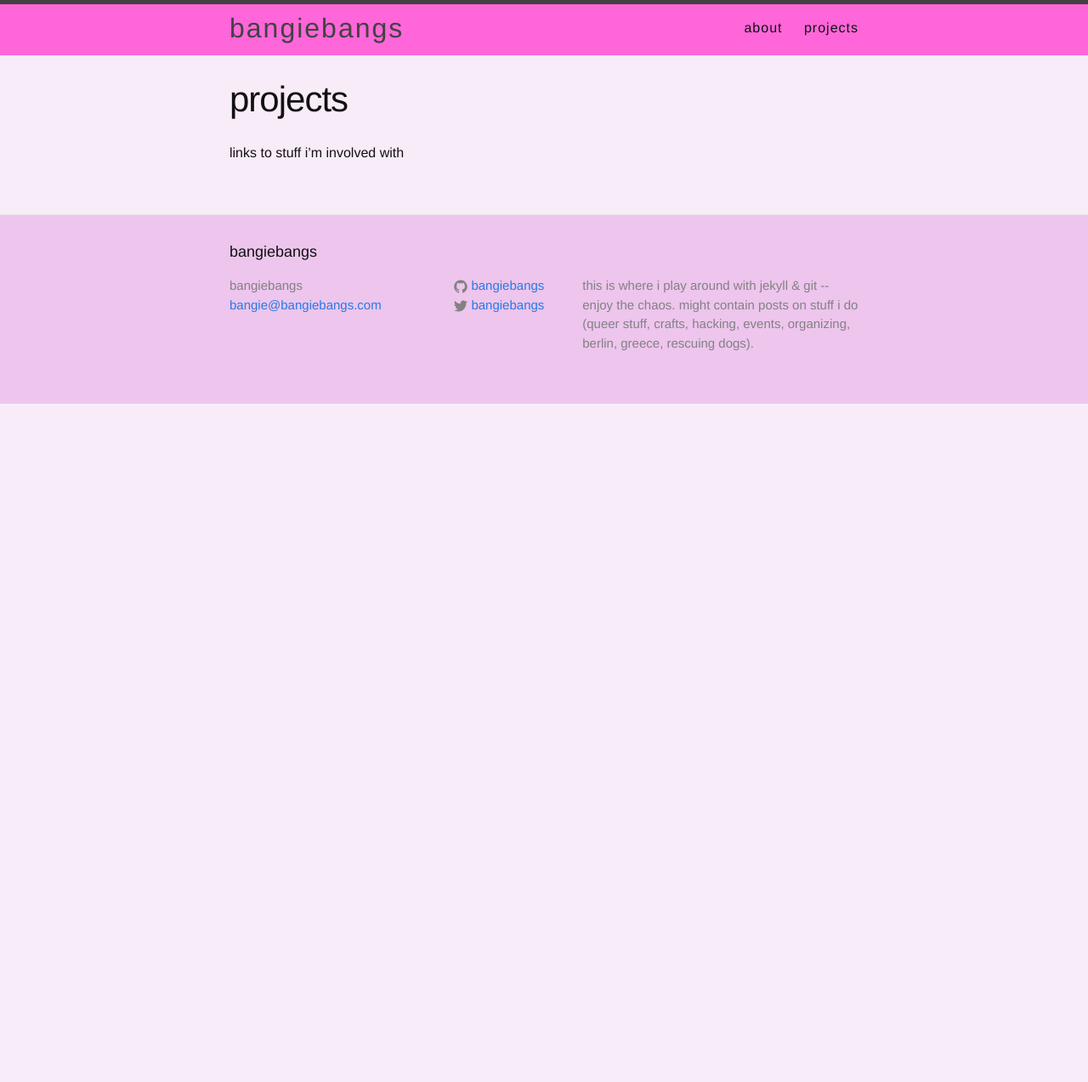
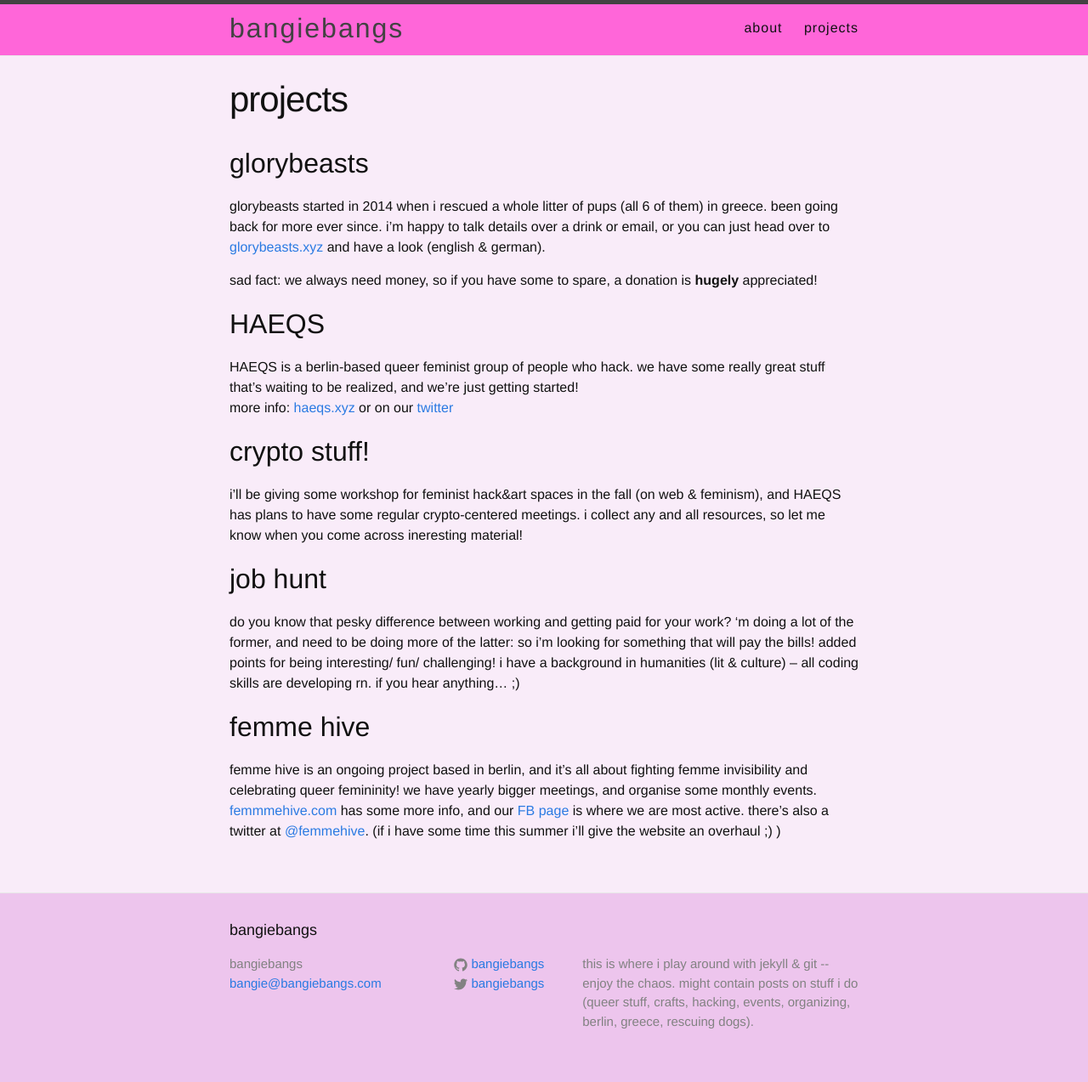
Before and after one commit to bangiebangs/bangiebangs.github.io, a Jekyll site: the page built from projects.md, in a window 1280 px wide. Shown: the whole page at 85% size. Built offline with Jekyll 4.4.1, drawn with Linux system fonts in a browser that asks for light colours; before the commit the page ends 900 px from its top, so only the background shows below that.

Commit message:
added about and projects page stuff

```diff
--- a/projects.md
+++ b/projects.md
@@ -4,4 +4,20 @@ title: projects
 permalink: /projects/
 ---
 
-links to stuff i'm involved with
+## glorybeasts
+glorybeasts started in 2014 when i rescued a whole litter of pups (all 6 of them) in greece. been going back for more ever since. i'm happy to talk details over a drink or email, or you can just head over to [glorybeasts.xyz](http://glorybeasts.xyz) and have a look (english & german). <br>
+
+sad fact: we always need money, so if you have some to spare, a donation is <b>hugely</b> appreciated!
+
+## HAEQS
+HAEQS is a berlin-based queer feminist group of people who hack. we have some really great stuff that's waiting to be realized, and we're just getting started!<br>
+more info: [haeqs.xyz](http://haeqs.xyz) or on our [twitter](https://twitter.com/HAEQSpace)
+
+## crypto stuff!
+i'll be giving some workshop for feminist hack&art spaces in the fall (on web & feminism), and HAEQS has plans to have some regular crypto-centered meetings. i collect any and all resources, so let me know when you come across ineresting material!
+
+## job hunt
+do you know that pesky difference between working and getting paid for your work? 'm doing a lot of the former, and need to be doing more of the latter: so i'm looking for something that will pay the bills! added points for being interesting/ fun/ challenging! i have a background in humanities (lit & culture) -- all coding skills are developing rn. if you hear anything... ;)
+
+## femme hive
+femme hive is an ongoing project based in berlin, and it's all about fighting femme invisibility and celebrating queer femininity! we have yearly bigger meetings, and organise some monthly events. [femmmehive.com](http://femmehive.com) has some more info, and our [FB page](https://facebook.com/femmehive) is where we are most active. there's also a twitter at [@femmehive](https://twitter.com/femmehive). (if i have some time this summer i'll give the website an overhaul ;) )
```
Also changed, not shown: about.md (+2 -3 lines).
